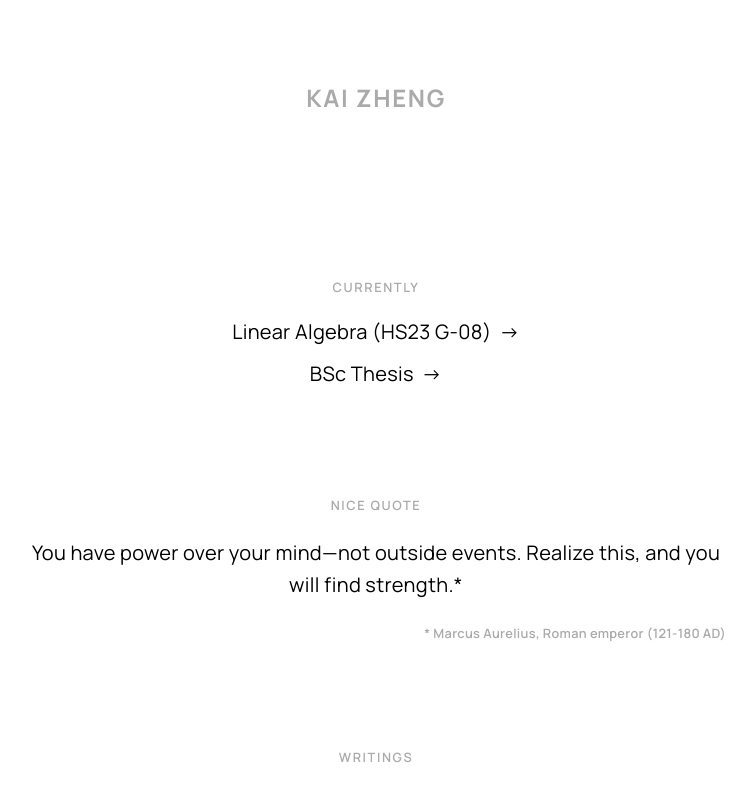
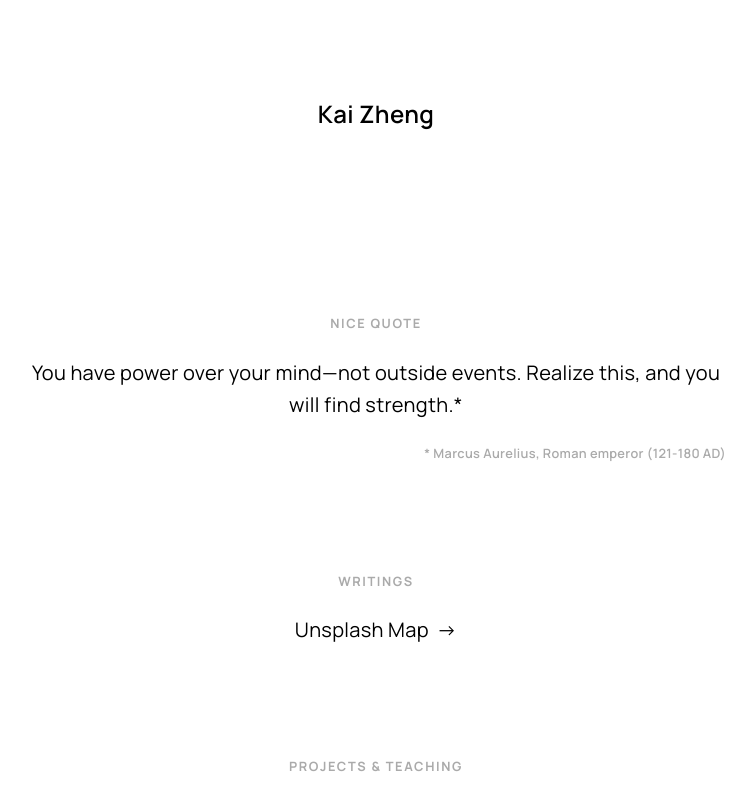
Before and after one commit to kaizhengde/kaizhengde, a React (Vite) app: page / in a window 1280 px wide. Shown: the top 792 px of the page, without its empty margins (264-1019 px from the left). Built offline with nearby package versions, Linux system fonts and the light colour scheme.

Commit message:
post version 1.2 (routing, component logic, ...)

```diff
--- a/src/app/footer.tsx
+++ b/src/app/footer.tsx
@@ -2,7 +2,7 @@ const Footer = () => {
   return (
     <section className="content">
       <div className="layer-text">
-        <h4>Last Update Jan 24 &nbsp;&nbsp;&nbsp;&middot;&nbsp;&nbsp;&nbsp; You Are Beautiful</h4>
+        <h5>Last Update Jan 24 &nbsp;&nbsp;&nbsp;&middot;&nbsp;&nbsp;&nbsp; You Are Beautiful</h5>
       </div>
     </section>
   )
--- a/src/app/home/home-contents.tsx
+++ b/src/app/home/home-contents.tsx
@@ -1,3 +1,4 @@
+import postsData from '@/cms/data/posts-data';
 import ListContent from '@/components/content/list-content';
 import TextContent from '@/components/content/text-content';
 import Item from '@/components/item/item';
@@ -9,14 +10,6 @@ const HomeContents = () => {
   return (
     <section className="content">
       <div className="layer-text">
-        <ListContent
-          title="Currently"
-          listItems={[
-            <Item label="Linear Algebra (HS23 G-08)" onClick={() => navigate("/linear-algebra")} />,
-            <Item label="BSc Thesis" onClick={() => navigate("/thesis")} />,
-          ]}
-        />
-
         <TextContent
           title="Nice Quote"
           text="You have power over your mind—not outside events. Realize this, and you will find strength.*"
@@ -25,8 +18,16 @@ const HomeContents = () => {
 
         <ListContent
           title="Writings"
+          listItems={postsData.map(postData => (
+            <Item label={postData.title} onClick={() => navigate(`/post/${postData.id}`)} />
+          ))}
+        />
+
+        <ListContent
+          title="Projects & Teaching"
           listItems={[
-            <Item label="Unsplash Map" onClick={() => navigate("/post/unsplash-map")} />,
+            <Item label="Linear Algebra (HS23)" onClick={() => navigate("/linear-algebra")} />,
+            <Item label="Bachelor Thesis" onClick={() => navigate("/thesis")} />,
           ]}
         />
 
--- a/src/app/linear-algebra/linear-algebra-contents.tsx
+++ b/src/app/linear-algebra/linear-algebra-contents.tsx
@@ -74,8 +74,8 @@ const LinearAlgebraContents = () => {
         <ListContent
           title="Overview"
           listItems={[
-            <img className="parent-width" src="/linear-algebra/overview-content.png" alt="Overview Content" />,
-            <img className="parent-width" src="/linear-algebra/overview-plan.png" alt="Overview Plan" />,
+            <img width="100%" src="/linear-algebra/overview-content.png" alt="Overview Content" />,
+            <img width="100%" src="/linear-algebra/overview-plan.png" alt="Overview Plan" />,
           ]}
         />
       </div>
--- a/src/app/post/post-contents.tsx
+++ b/src/app/post/post-contents.tsx
@@ -11,7 +11,8 @@ const PostContents: React.FC<PostContentsProps> = ({ postData }) => {
   return (
     <section className="content">
       <div className="layer-text">
-
+        <h2>{postData.title}</h2>
+        <div dangerouslySetInnerHTML={{ __html: postData.content }} />
       </div>
     </section>
   )
--- a/src/cms/data/posts/unsplash-map.ts
+++ b/src/cms/data/posts/unsplash-map.ts
@@ -17,16 +17,51 @@ const unsplashMapPostData: PostData = {
   equivalents: [],
   description: "UnsplashMap is a simple app that allows you to load random photos from Unsplash and explore their locations on a map. I created the app in February 2021 to further consolidate my knowledge in UIKit. I was also looking forward to working with maps and making API calls. As always, it was an interesting journey and lots of fun!",
   content: `
-    <p>
-      UnsplashMap allows you to load random photos from Unsplash and explore their locations on a map.
-    </p>
-    <p>
-      I created the app in February 2021 to further consolidate my knowledge in UIKit. I was also looking forward to working with maps and making API calls. As always, it was an interesting and exciting journey.
-    </p>
+    <p>UnsplashMap allows you to load random photos from Unsplash and explore their locations on a map.</p>
+    <p>I created the app in February 2021 to further consolidate my knowledge in UIKit. I was also looking forward to working with maps and making API calls. As always, it was an interesting and exciting journey.</p>
+
     <video width="100%" autoplay loop muted playsinline poster="">
       <source src="https://res.cloudinary.com/kaizheng-de/video/upload/v1654688811/UnsplashMap_mb311o.mov" type="video/mp4">
     </video>
+
     <h3>Reflection</h3>
+
+    <h4>Challenges</h4>
+    <ol>
+      <li>The first challenge I faced was to only fetch photos with location data, as I want every photo to be visible on the map. Unfourtunately it is not possible to specify the location pamameter inside the API URL.</li>
+      <li>I have solved this problem by synchronously making additional API calls, as long as the retrieved photo has no location data. Fortunately, it is possible to fetch several random photos on a single request. This leads to an estimated 1.15 expected requests each time, if we assume that every third photo has location data and we fetch five photos on each request.</li>
+      <li>Also challenging for me was to cluster all nearby photo markers on the map, in order to enhance performance and visibility. I found the documentation to be quite shallow so it took me some time to absorb all the necessary information from several resources.</li>
+    </ol>
+
+    <h4>Things I learned</h4>
+    <ul>
+      <li>More familiarity with UlKit</li>
+      <li>Synchronizing API calls using DispatchSemaphore/DispatchGroup</li>
+      <li>Parsing JSON response with JSONSerialization to save into CoreData database</li>
+      <li>Using the NSFetchedResultsController</li>
+      <li>WaterFall UlCollectionView layout and custom animations with the help of CocoaPods libraries</li>
+      <li>Making reusable custom Popups and MiniSheets with both UlTapGestureRecognizer and UlPanGestureRecognizer</li>
+      <li>Working with Google Maps SDK, custom MapStyles as well as Markers and Clustering</li>
+      <li>Working with LocationManager and properly managing the authentication part</li>
+    </ul>
+
+    <h4>Technologies I used</h4>
+    <ul>
+      <li>Swift</li>
+      <li>UIKit without storyboard</li>
+      <li>CoreData</li>
+      <li>Xcode</li>
+      <li>GoogleMaps SDK</li>
+      <li>CocoaPods</li>
+      <li>Sketch</li>
+      <li>Miro</li>
+      <li>Adobe Photoshop</li>
+    </ul>
+
+    <h3>Additionals</h3>
+
+    <h4>Design Prototypes</h4>
+
   `
 }
 
--- a/src/components/content/content.module.css
+++ b/src/components/content/content.module.css
@@ -8,7 +8,7 @@
   background-color: var(--kai-white);
 }
 
-.div h4
+.div h5
 {
   text-align: center;
 }
--- a/src/components/content/content.tsx
+++ b/src/components/content/content.tsx
@@ -13,7 +13,7 @@ const Content: React.FC<ContentProps> = ({
 }) => {
   return (
     <div className={styles.div}>
-      <h4>{title}</h4>
+      <h5>{title}</h5>
       {children}
       <div>
         {footnote && <p className="footnote">{`* ${footnote}`}</p>}
--- a/src/css/fonts.css
+++ b/src/css/fonts.css
@@ -65,17 +65,19 @@
 {
   --kai-font-family: 'Manrope', sans-serif;
 
-  --kai-font-size-h1: 2.5rem;
-  --kai-font-size-h2: 2rem;
+  --kai-font-size-h1: 5rem;
+  --kai-font-size-h2: 3rem;
   --kai-font-size-h3: 1.5rem;
-  --kai-font-size-h4: 0.8rem;
+  --kai-font-size-h4: 1.25rem;
+  --kai-font-size-h5: 0.8rem;
   --kai-font-size-paragraph: 1.25rem;
   --kai-font-size-footnote: 0.8rem;
 
-  --kai-line-height-h1: 4rrem;
-  --kai-line-height-h2: 3rem;
-  --kai-line-height-h3: 2rem;
-  --kai-line-height-h4: 1.5rem;
+  --kai-line-height-h1: 8rem;
+  --kai-line-height-h2: 5rem;
+  --kai-line-height-h3: 4rem;
+  --kai-line-height-h4: 2.5rem;
+  --kai-line-height-h5: 1.5rem;
   --kai-line-height-paragraph: 2rem;
   --kai-line-height-footnote: 1.5rem;
 
--- a/src/css/images.css
+++ /dev/null
@@ -1,4 +0,0 @@
-img.parent-width
-{
-  max-width: 100%;
-}
--- a/src/global.css
+++ b/src/global.css
@@ -2,4 +2,3 @@
 @import url('@/css/divs.css');
 @import url('@/css/paragraphs.css');
 @import url('@/css/spans.css');
-@import url('@/css/images.css');
--- a/src/index.css
+++ b/src/index.css
@@ -16,7 +16,7 @@ h1
 {
   font-size: var(--kai-font-size-h1);
   line-height: var(--kai-line-height-h1);
-  font-weight: var(--kai-font-weight-bold);
+  font-weight: var(--kai-font-weight-semi-bold);
   color: var(--kai-black);
   letter-spacing: 0.02rem;
 }
@@ -25,7 +25,7 @@ h2
 {
   font-size: var(--kai-font-size-h2);
   line-height: var(--kai-line-height-h2);
-  font-weight: var(--kai-font-weight-bold);
+  font-weight: var(--kai-font-weight-semi-bold);
   color: var(--kai-black);
   letter-spacing: 0.02rem;
 }
@@ -34,10 +34,9 @@ h3
 {
   font-size: var(--kai-font-size-h3);
   line-height: var(--kai-line-height-h3);
-  font-weight: var(--kai-font-weight-bold);
-  color: var(--kai-darkgrey);
-  text-transform: uppercase;
-  letter-spacing: 0.1rem;
+  font-weight: var(--kai-font-weight-semi-bold);
+  color: var(--kai-black);
+  letter-spacing: 0.02rem;
 }
 
 h4
@@ -45,6 +44,15 @@ h4
   font-size: var(--kai-font-size-h4);
   line-height: var(--kai-line-height-h4);
   font-weight: var(--kai-font-weight-semi-bold);
+  color: var(--kai-black);
+  letter-spacing: 0.02rem;
+}
+
+h5
+{
+  font-size: var(--kai-font-size-h5);
+  line-height: var(--kai-line-height-h5);
+  font-weight: var(--kai-font-weight-bold);
   color: var(--kai-darkgrey);
   text-transform: uppercase;
   letter-spacing: 0.1rem;
```
